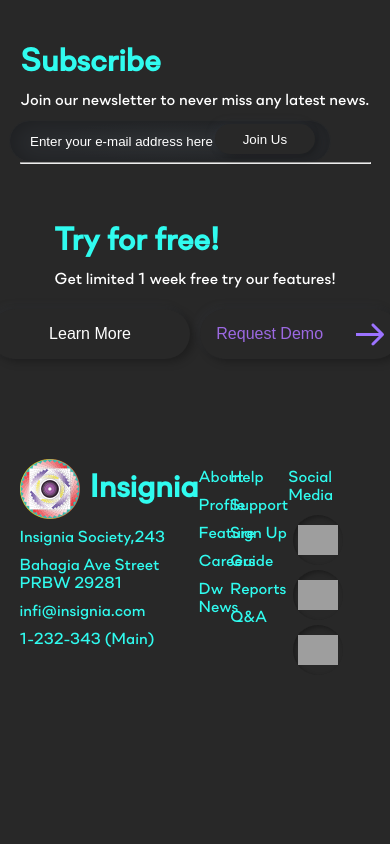
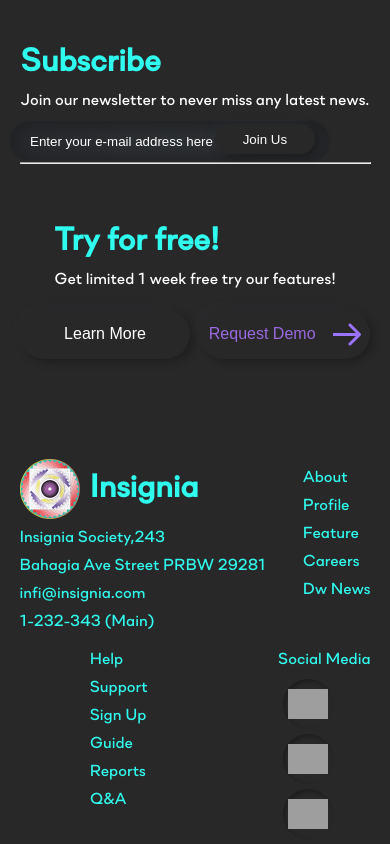
Before and after one commit to Dharmveer47/insigni, a React (Create React App) app: page / in a window 390 px wide. Shown: the part 4016-4860 px from the top of the page. Before the commit the page ends 4696 px from the top, so only its background shows below. Built offline with nearby package versions, Linux system fonts and the light colour scheme; grey boxes are pictures that could not be loaded.

Commit message:
maked responsice

```diff
--- a/src/Style/Footer.style.css
+++ b/src/Style/Footer.style.css
@@ -110,11 +110,29 @@
   .FoNav {
     flex-direction: column;
   }
+  .FoButton{
+    width: 170px;
+  }
   .FoButtonArea {
     /* border: 1px solid red; */
     margin-top: 20px;
   }
   .FoSocial{
-    margin-right: 10px;
+    margin-right: 0px;
+  }
+  .FoMain{
+    flex-direction: column;
+  }
+  .FoMain02 {
+    width: 100%;
+
+  }
+  .FoMain01 {
+    width: 100%;
+    /* border: 1px solid white; */
+  }
+  .FoInfo02 {
+    /* border: 1px solid white; */
+    margin-right: 0%;
   }
 }
```
